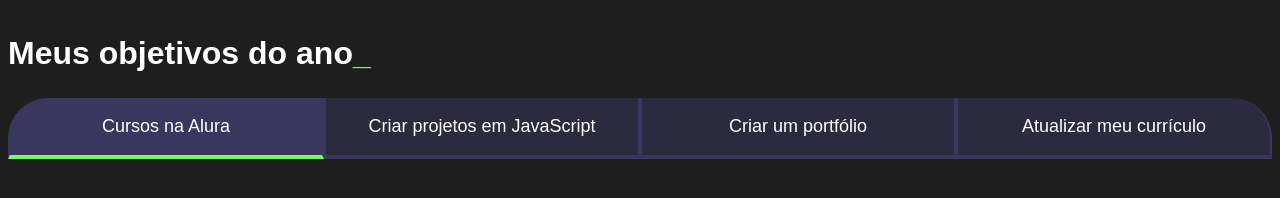
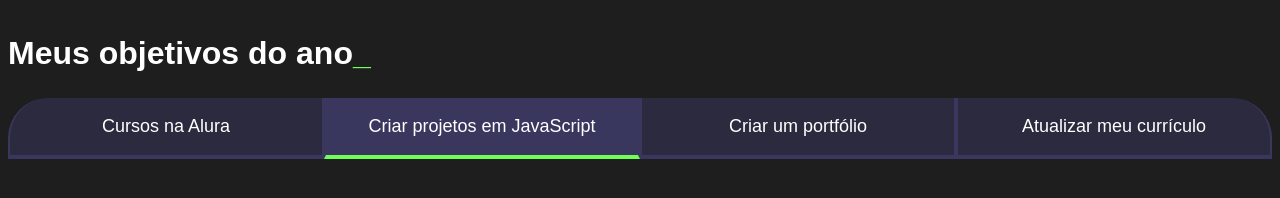
Before and after one commit to AlessandraDerkas/AlessandraD, a plain HTML site: page index.html in a window 1280 px wide. Both pictures are taken after a click on the button "Criar projetos em JavaScript". Drawn offline with Linux system fonts and the light colour scheme.

Commit message:
20-03-24

```diff
--- a/index.html
+++ b/index.html
@@ -15,5 +15,6 @@
     <button class="botao">Criar um portfólio</button>
     <button class="botao">Atualizar meu currículo</button>
     </div>
+    <script src="main.js"></script>
 </body>
 </html>
--- /dev/null
+++ b/main.js
@@ -0,0 +1,9 @@
+const botoes = document.querySelectorAll(".botao");
+for (let i=0; i < botoes.length; i++){
+    botoes [i].onclick = function() {
+        for (let j=0; j<botoes.length; j++){
+            botoes [j].classList.remove ("ativo");
+        }
+        botoes [i].classList.add("ativo");
+    }
+}
```
Also changed, not shown: style.css (line endings or trailing spaces).
